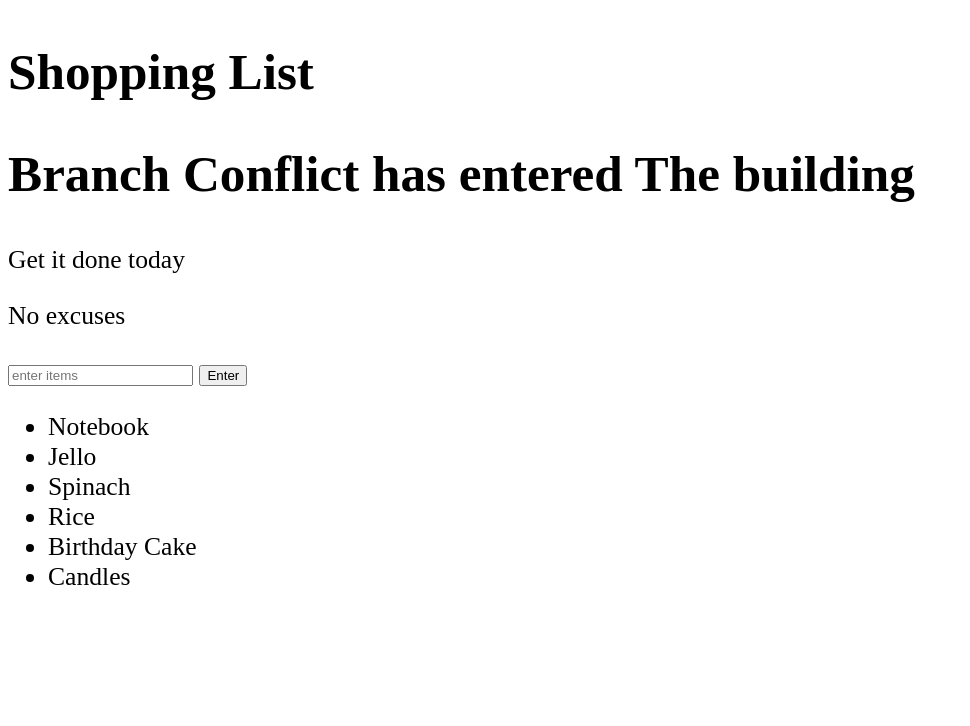
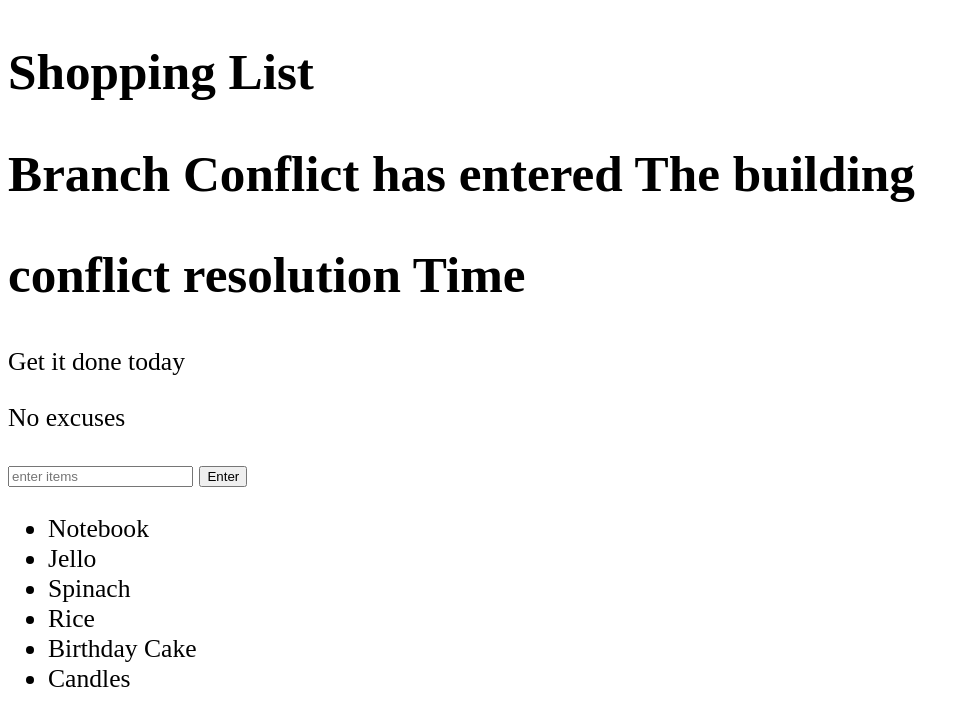
Before and after one commit to kevindev10/Shopping-List, a plain HTML site: page Javascript + DOM.html in a window 1280 px wide. Shown: the whole page, without its empty margins (0-970 px from the left). Drawn offline with Linux system fonts and the light colour scheme.

Commit message:
time to resovle git conficts

```diff
--- a/Javascript + DOM.html
+++ b/Javascript + DOM.html
@@ -18,6 +18,7 @@
 	    <section>
 			<h1> Shopping List </h1>
 			<h1> Branch Conflict has entered The building </h1>
+			<h1> conflict resolution Time </h1>
 			<p id="first">Get it done today</p>
 			<p class="second">No excuses</p>
 			<input id="userinput" type="text" placeholder="enter items">
```
